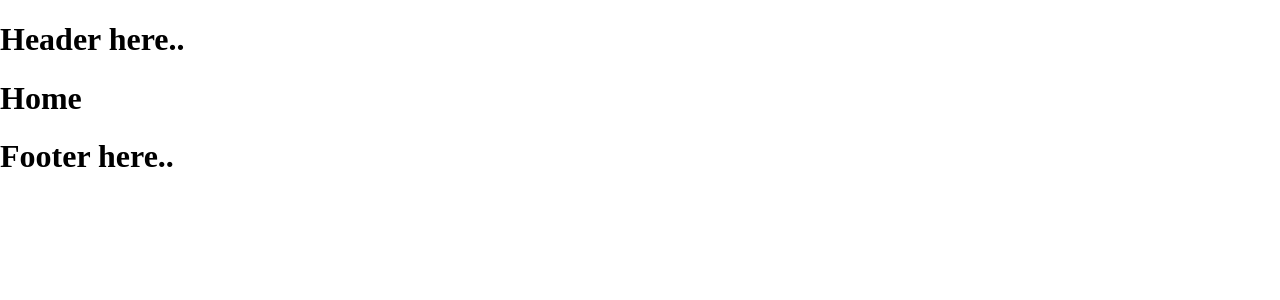
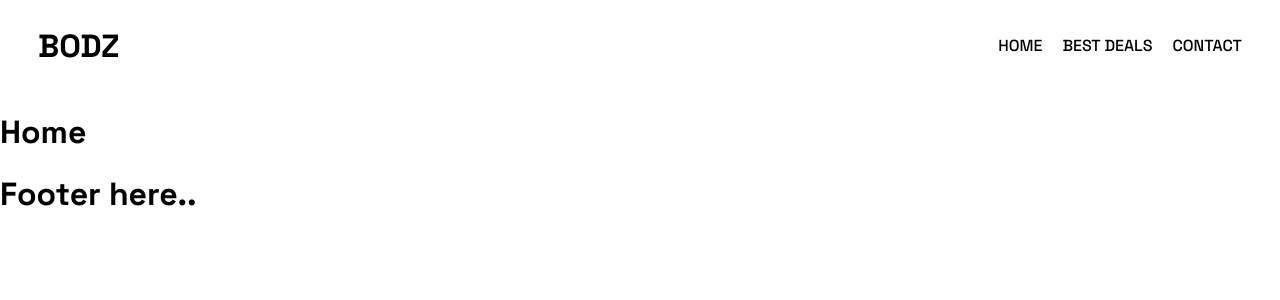
Before and after one commit to arush789/Best-Online-Dealz, a React (Vite) app: page / in a window 1280 px wide. Shown: the top 300 px of the page. Built offline with nearby package versions, Linux system fonts and the light colour scheme.

Commit message:
created header and its basic styling

```diff
--- a/index.html
+++ b/index.html
@@ -3,6 +3,9 @@
   <head>
     <meta charset="UTF-8" />
     <meta name="viewport" content="width=device-width, initial-scale=1.0" />
+    <link rel="preconnect" href="https://fonts.googleapis.com">
+    <link rel="preconnect" href="https://fonts.gstatic.com" crossorigin>
+    <link href="https://fonts.googleapis.com/css2?family=Space+Grotesk:wght@300;400;500;600;700&display=swap" rel="stylesheet">
     <link rel="stylesheet" href="/src/index.css">
     <title>Best Online Deals</title>
   </head>
--- a/src/Components/Header.jsx
+++ b/src/Components/Header.jsx
@@ -1,7 +1,15 @@
 import React from "react";
+import { NavLink } from "react-router-dom";
 
 export default function Header() {
     return (
-        <h1>Header here..</h1>
+        <header>
+            <h1 className="brand-name">BODZ</h1>
+            <ul>
+                <li><NavLink>Home</NavLink></li>
+                <li><NavLink>Best Deals</NavLink></li>
+                <li><NavLink>Contact</NavLink></li>
+            </ul>
+        </header>
     )
 }
--- a/src/index.css
+++ b/src/index.css
@@ -6,8 +6,52 @@ body,
 html {
     margin: 0;
     padding: 0;
+    font-family: 'Space Grotesk', sans-serif;
 }
 
 html::-webkit-scrollbar {
     display: none;
 }
+
+/*> HEADER */
+header {
+    height: 91px;
+    display: flex;
+    align-items: center;
+    justify-content: space-between;
+    padding: 0 38px;
+}
+
+header > .brand-name {
+    font-weight: 700;
+}
+
+header > ul {
+    list-style: none;
+    display: flex;
+    align-items: center;
+    gap: 20px;
+    padding: 0;
+    margin: 0;
+    height: 100%;
+}
+
+header > ul > li {
+    height: inherit;
+}
+
+header > ul > li > a {
+    display: flex;
+    height: inherit;
+    align-items: center;
+    text-decoration: none;
+    color: #000000;
+    font-weight: 500;
+    text-transform: uppercase;
+    /* border-bottom: 0px solid #000000; */
+    transition: 0.3s ease;
+}
+
+header > ul > li > a:hover {
+    color: grey;
+}
```
